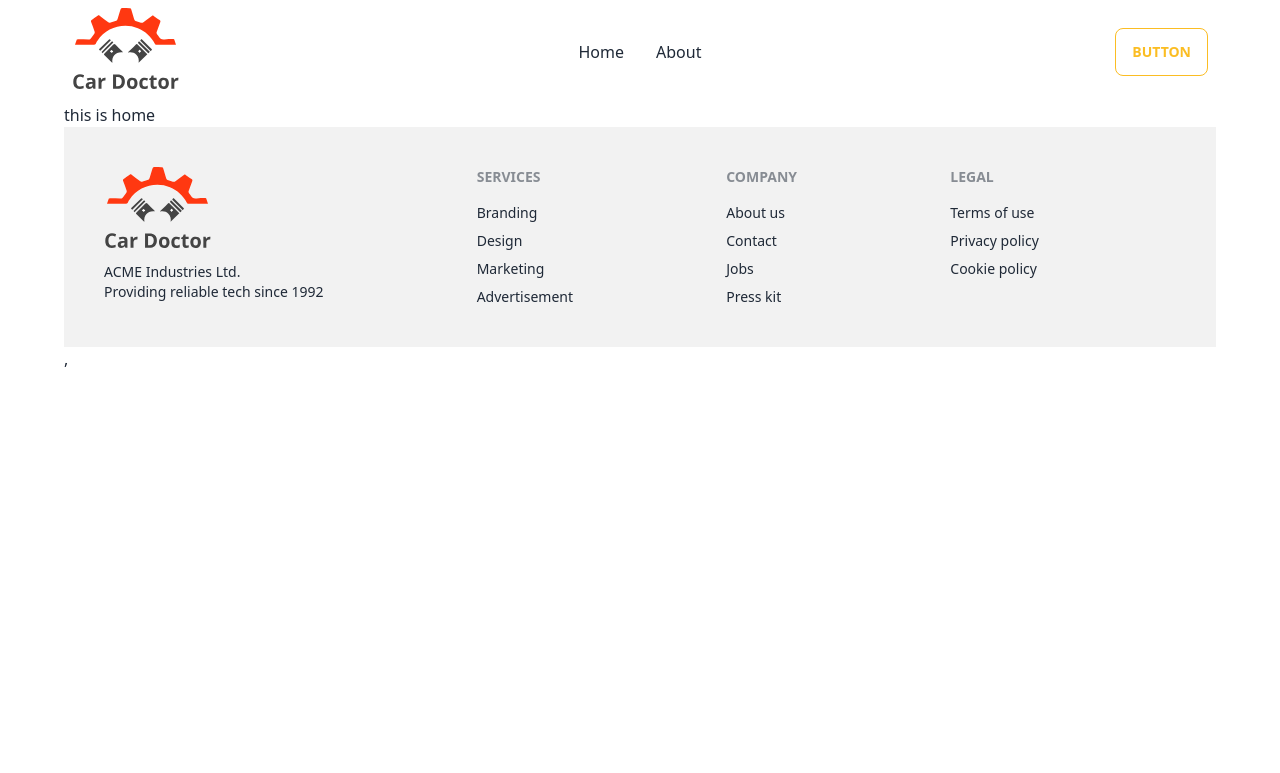
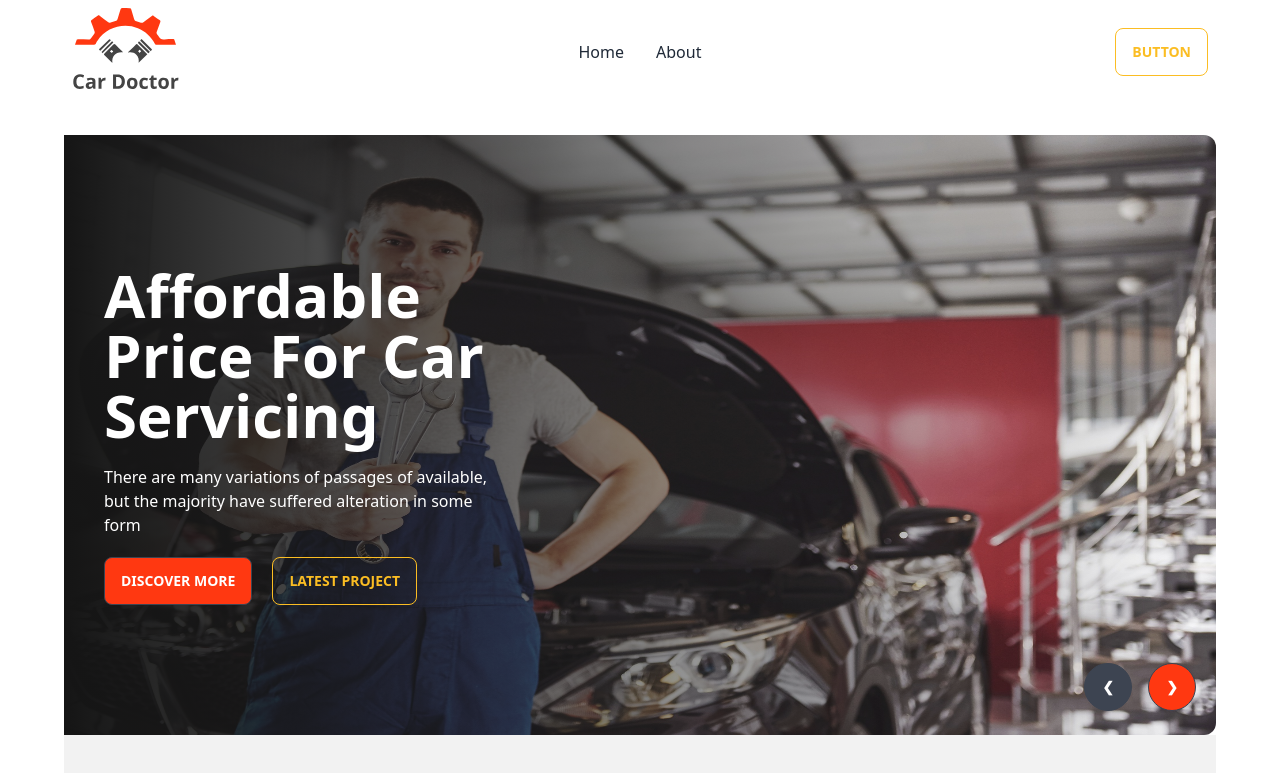
Before and after one commit to HmSani6699/car-doctor-client, a React (Vite) app: page / in a window 1280 px wide. Shown: the top 773 px of the page. Built offline with nearby package versions, Linux system fonts and the light colour scheme.

Commit message:
added to banner part

```diff
--- a/src/Pages/Home/Banner/Banner.jsx
+++ b/src/Pages/Home/Banner/Banner.jsx
@@ -1,8 +1,84 @@
+import banner1 from '../../../assets/images/banner/1.jpg';
+import banner2 from '../../../assets/images/banner/2.jpg';
+import banner3 from '../../../assets/images/banner/3.jpg';
+import banner4 from '../../../assets/images/banner/4.jpg';
+
 
 const Banner = () => {
     return (
-        <div>
+        <div className="carousel w-full h-[600px]">
+            <div id="slide1" className="carousel-item relative w-full ">
+                <img src={banner1} className="w-full rounded-xl" />
+                <div className="text-white absolute h-full flex items-center right-5 top-0 left-0  bg-gradient-to-r from-[#151515] to-[rgba(21, 21, 21, 0)]">
+                    <div className='w-[430px] pl-10 space-y-5'>
+                        <h2 className='text-6xl font-bold  '>Affordable Price For Car Servicing</h2>
+                        <p>There are many variations of passages of  available, but the majority have suffered alteration in some form</p>
+                        <div>
+                            <button className="btn bg-[#FF3811] mr-5">Discover More</button>
+                            <button className="btn btn-outline btn-warning">Latest Project</button>
 
+                        </div>
+                    </div>
+                </div>
+                <div className="absolute flex justify-end transform -translate-y-1/2 left-5 right-5 bottom-0">
+                    <a href="#slide4" className="btn btn-circle mr-4">❮</a>
+                    <a href="#slide2" className="btn btn-circle bg-[#FF3811]">❯</a>
+                </div>
+            </div>
+            <div id="slide2" className="carousel-item relative w-full">
+                <img src={banner2} className="w-full rounded-xl" />
+                <div className="text-white absolute h-full flex items-center right-5 top-0 left-0  bg-gradient-to-r from-[#151515] to-[rgba(21, 21, 21, 0)]">
+                    <div className='w-[430px] pl-10 space-y-5'>
+                        <h2 className='text-6xl font-bold  '>Affordable Price For Car Servicing</h2>
+                        <p>There are many variations of passages of  available, but the majority have suffered alteration in some form</p>
+                        <div>
+                            <button className="btn bg-[#FF3811] mr-5">Discover More</button>
+                            <button className="btn btn-outline btn-warning">Latest Project</button>
+
+                        </div>
+                    </div>
+                </div>
+                <div className="absolute flex justify-end transform -translate-y-1/2 left-5 right-5 bottom-0">
+                    <a href="#slide1" className="btn btn-circle mr-4">❮</a>
+                    <a href="#slide3" className="btn btn-circle bg-[#FF3811]">❯</a>
+                </div>
+            </div>
+            <div id="slide3" className="carousel-item relative w-full">
+                <img src={banner3} className="w-full rounded-xl" />
+                <div className="text-white absolute h-full flex items-center right-5 top-0 left-0  bg-gradient-to-r from-[#151515] to-[rgba(21, 21, 21, 0)]">
+                    <div className='w-[430px] pl-10 space-y-5'>
+                        <h2 className='text-6xl font-bold  '>Affordable Price For Car Servicing</h2>
+                        <p>There are many variations of passages of  available, but the majority have suffered alteration in some form</p>
+                        <div>
+                            <button className="btn bg-[#FF3811] mr-5">Discover More</button>
+                            <button className="btn btn-outline btn-warning">Latest Project</button>
+
+                        </div>
+                    </div>
+                </div>
+                <div className="absolute flex justify-end transform -translate-y-1/2 left-5 right-5 bottom-0">
+                    <a href="#slide2" className="btn btn-circle mr-4">❮</a>
+                    <a href="#slide4" className="btn btn-circle bg-[#FF3811]">❯</a>
+                </div>
+            </div>
+            <div id="slide4" className="carousel-item relative w-full">
+                <img src={banner4} className="w-full rounded-xl" />
+                <div className="text-white absolute h-full flex items-center right-5 top-0 left-0  bg-gradient-to-r from-[#151515] to-[rgba(21, 21, 21, 0)]">
+                    <div className='w-[430px] pl-10 space-y-5'>
+                        <h2 className='text-6xl font-bold  '>Affordable Price For Car Servicing</h2>
+                        <p>There are many variations of passages of  available, but the majority have suffered alteration in some form</p>
+                        <div>
+                            <button className="btn bg-[#FF3811] mr-5">Discover More</button>
+                            <button className="btn btn-outline btn-warning">Latest Project</button>
+
+                        </div>
+                    </div>
+                </div>
+                <div className="absolute flex justify-end transform -translate-y-1/2 left-5 right-5 bottom-0">
+                    <a href="#slide3" className="btn btn-circle mr-4">❮</a>
+                    <a href="#slide1" className="btn btn-circle bg-[#FF3811]">❯</a>
+                </div>
+            </div>
         </div>
     );
 };
--- a/src/Pages/Home/Home/Home.jsx
+++ b/src/Pages/Home/Home/Home.jsx
@@ -1,8 +1,9 @@
+import Banner from "../Banner/Banner";
 
 const Home = () => {
     return (
         <div>
-            <h2>this is home</h2>
+            <Banner></Banner>
         </div>
     );
 };
--- a/src/Pages/Shared/Navbar/Navbar.jsx
+++ b/src/Pages/Shared/Navbar/Navbar.jsx
@@ -11,7 +11,7 @@ const Navbar = () => {
     </>
 
     return (
-        <div className="navbar bg-base-100">
+        <div className="navbar bg-base-100 mb-8">
             <div className="navbar-start">
                 <div className="dropdown">
                     <label tabIndex={0} className="btn btn-ghost lg:hidden">
```
